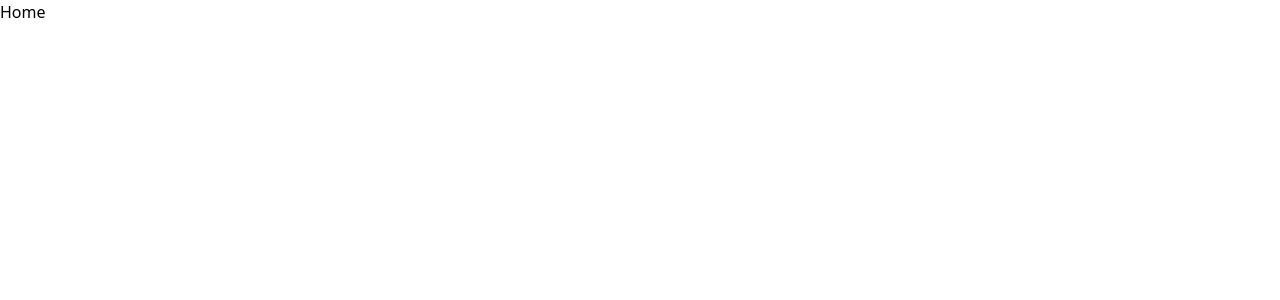
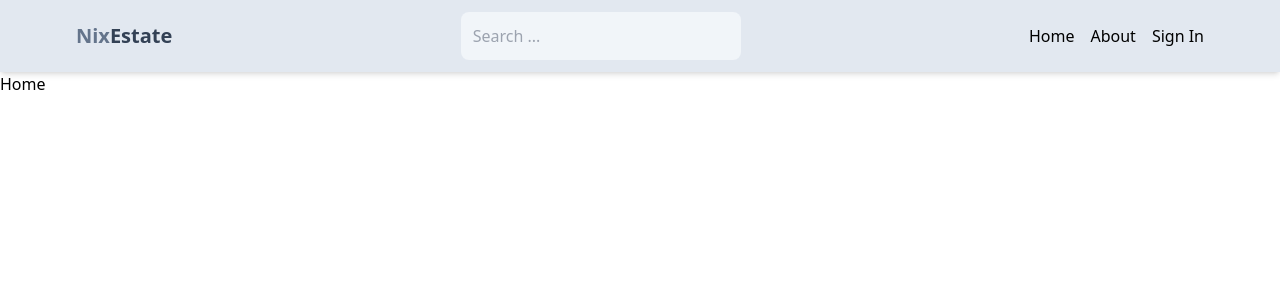
Before and after one commit to NifemiOladapo/nix-estate, a React (Vite) app in the folder frontend/: page / in a window 1280 px wide. Shown: the top 300 px of the page. Built offline with nearby package versions, Linux system fonts and the light colour scheme.

Commit message:
created header component. but icon for the input still needs to be added

```diff
--- a/frontend/src/App.tsx
+++ b/frontend/src/App.tsx
@@ -5,9 +5,12 @@ import Signup from "./pages/SignUp.js";
 import SignIn from "./pages/SignIn.js";
 import Home from "./pages/Home.js";
 import About from "./pages/About.js";
+import Header from "./components/Header.js";
 
 const App = () => {
   return (
+    <>
+      <Header />
       <Routes>
         <Route path="/" element={<Home />} />
         <Route path="/about" element={<About />} />
@@ -15,6 +18,7 @@ const App = () => {
         <Route path="/sign-in" element={<SignIn />} />
         <Route path="/profile" element={<Profile />} />
       </Routes>
+    </>
   );
 };
 
--- /dev/null
+++ b/frontend/src/components/Header.tsx
@@ -0,0 +1,37 @@
+import { Link } from "react-router-dom";
+
+const Header = () => {
+  return (
+    <header className="bg-slate-200 shadow-md">
+      <div className="flex justify-between items-center max-w-6xl p-3 w-full mx-auto">
+        <Link to={"/"}>
+          <h1 className="font-bold text-sm sm:text-xl flex flex-wrap">
+            <span className="text-slate-500">Nix</span>
+            <span className="text-slate-700">Estate</span>
+          </h1>
+        </Link>
+
+        <form className="bg-slate-100 p-3 rounded-lg flex items-center">
+          <input
+            type="text"
+            className="bg-transparent outline-none w-24 sm:w-64"
+            placeholder="Search ..."
+          />
+        </form>
+        <ul className="flex gap-4">
+          <Link to={"/"}>
+            <li className="hidden sm:inline hover:underline pointer">Home</li>
+          </Link>
+          <Link to={"/about"}>
+            <li className=" hover:underline pointer">About</li>
+          </Link>
+          <Link to={"sign-in"}>
+            <li className=" hover:underline pointer">Sign In</li>
+          </Link>
+        </ul>
+      </div>
+    </header>
+  );
+};
+
+export default Header;
```
Lines whose indentation alone changed are shown as unchanged.
